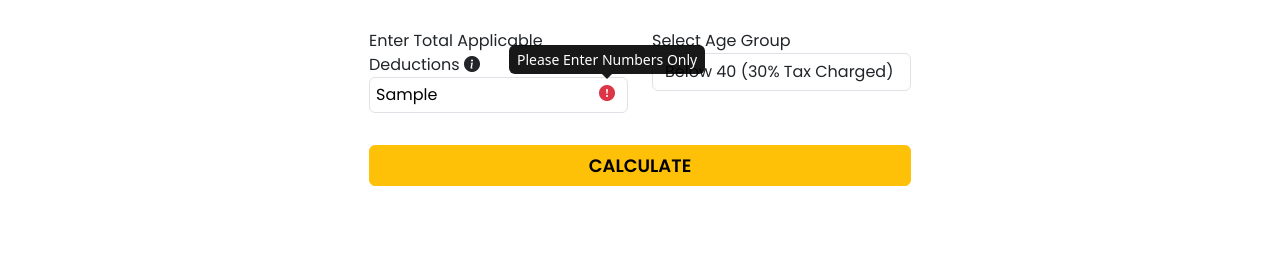
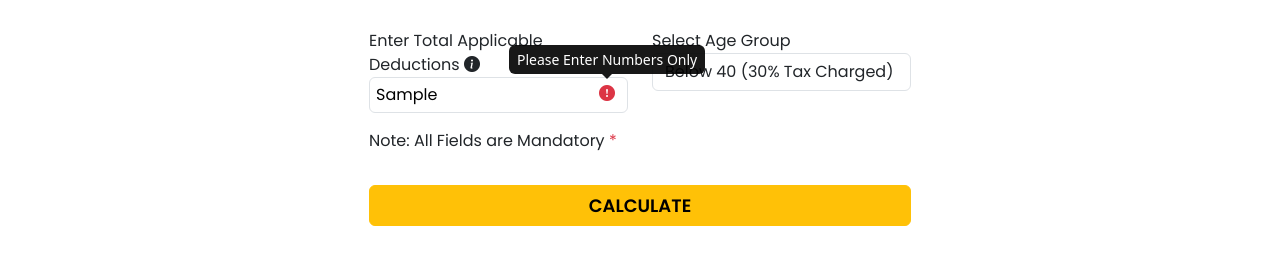
Before and after one commit to sanusinha65/tax-calculator, a plain HTML site: page index.html in a window 1280 px wide. Both pictures are taken after typing "Sample", "Sample", "Sample" into the empty fields and a click on the button "CALCULATE". Shown: the part 1095-1351 px from the top of the page. Drawn offline with nearby package versions, Linux system fonts and the light colour scheme.

Commit message:
Add files via upload

```diff
--- a/index.html
+++ b/index.html
@@ -136,6 +136,9 @@
                                         </select>
                                     </div>
                                 </div>
+                                <div class="col-12 col-md-12 col-lg-12 col-xl-12">
+                                    <p id="required_error_message" style="display: none;">Note: All Fields are Mandatory <span class="text-danger">*</span></p>
+                                </div>
                                 <!-- Age Range Selector Ends  -->
                                 <!-- Submit Button -->
                                 <div class="col-12 col-md-12 col-lg-12 col-xl-12 col-sm-12 mt-3 mb-3">
@@ -180,21 +183,25 @@
             document.getElementById("extra_income_div").classList.remove("red-border");
             document.getElementById("total_deductions_div").classList.add("border");
             document.getElementById("total_deductions_div").classList.remove("red-border");
+            document.getElementById("required_error_message").style.display="none";
 
             // checking whether the field is empty or is a number or not
             if(grossAnnualIncome=="" || isNaN(grossAnnualIncome)){
                 document.getElementById("total_income_div").classList.remove("border");
                 document.getElementById("total_income_div").classList.add("red-border");
+                document.getElementById("required_error_message").style.display="block";
                 return false;
             }
             if(extraIncome=="" || isNaN(extraIncome)){
                 document.getElementById("extra_income_div").classList.remove("border");
                 document.getElementById("extra_income_div").classList.add("red-border");
+                document.getElementById("required_error_message").style.display="block";
                 return false;
             }
             if(totalDeductions=="" || isNaN(totalDeductions)){
                 document.getElementById("total_deductions_div").classList.remove("border");
                 document.getElementById("total_deductions_div").classList.add("red-border");
+                document.getElementById("required_error_message").style.display="block";
                 return false;
             }
 
```
